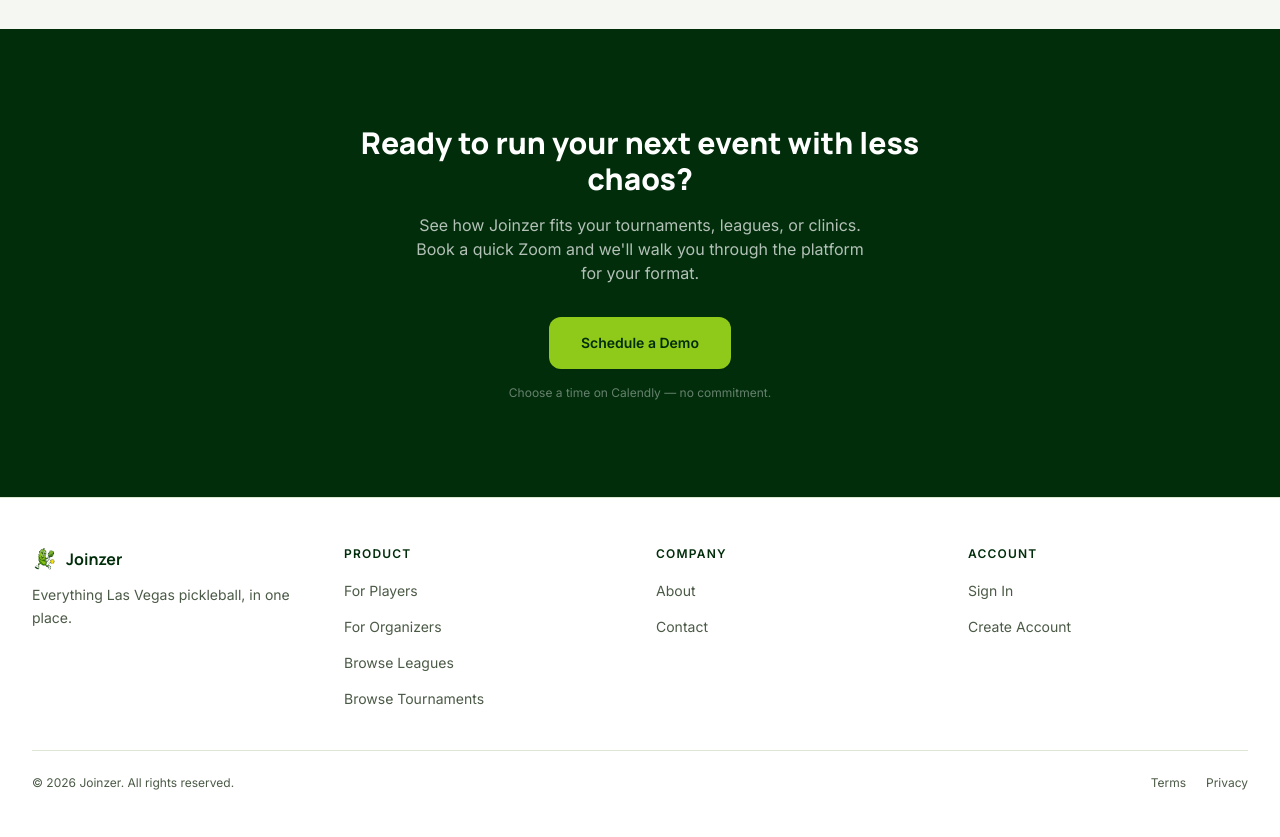
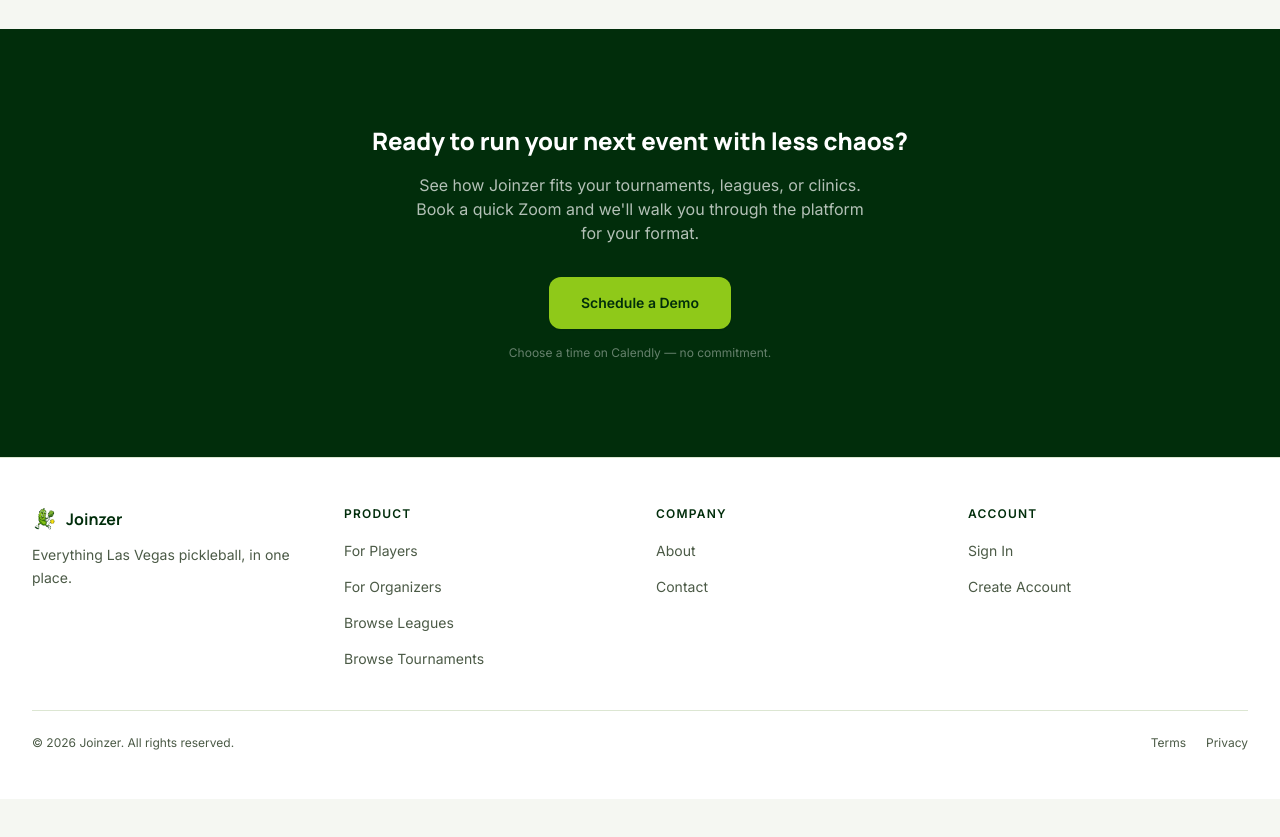
Before and after one commit to suidgma/joinzer, a Next.js app: page /organizers in a window 1280 px wide. Shown: the part 2460-3297 px from the top of the page. After the commit the page ends 3259 px from the top, so only its background shows below. Built offline with nearby package versions, Linux system fonts and the light colour scheme; no server answers.

Commit message:
chore(organizers): reduce final CTA heading size

```diff
--- a/components/landing/OrganizerFinalCTA.tsx
+++ b/components/landing/OrganizerFinalCTA.tsx
@@ -4,7 +4,7 @@
   return (
     <section className="py-14 md:py-24 bg-brand-dark">
       <div className="max-w-2xl mx-auto px-4 text-center">
-        <h2 className="font-heading text-2xl sm:text-3xl font-extrabold text-white mb-4">
+        <h2 className="font-heading text-xl sm:text-2xl font-extrabold text-white mb-4">
           Ready to run your next event with less chaos?
         </h2>
 
```
